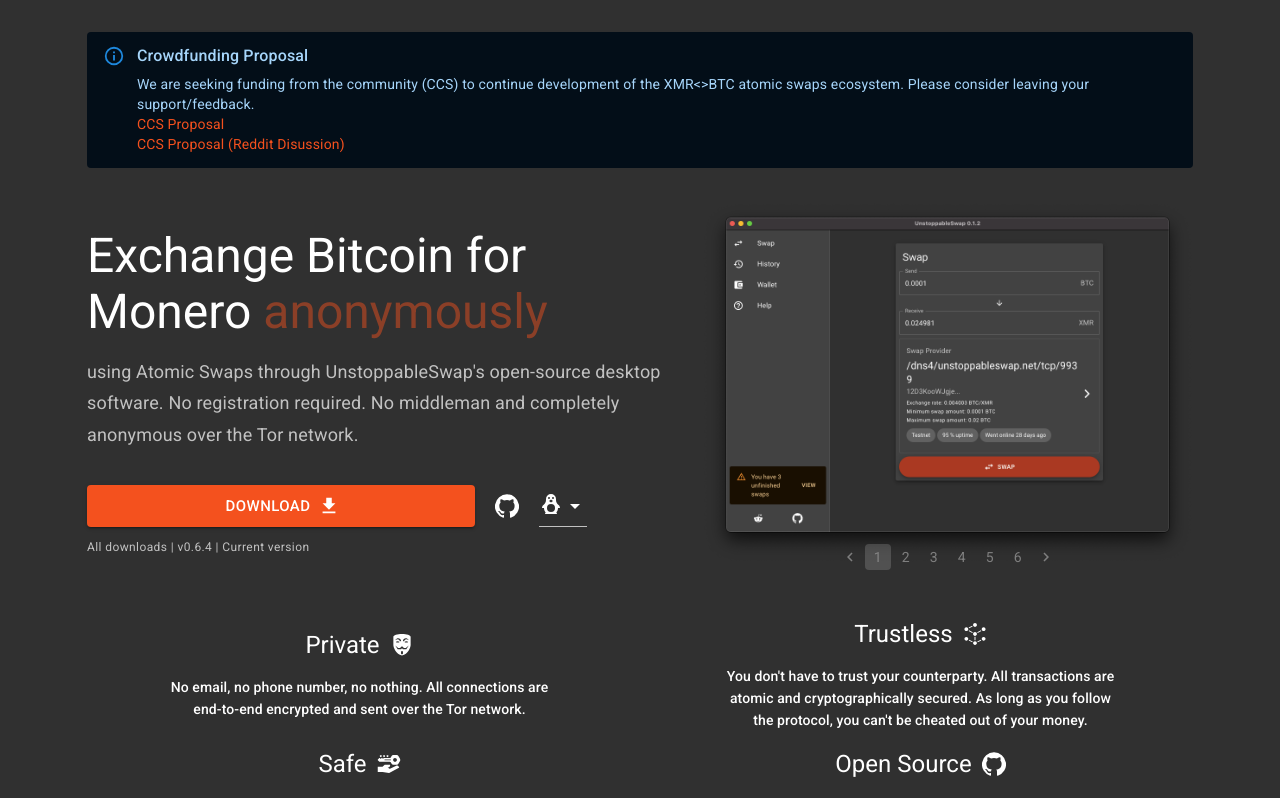
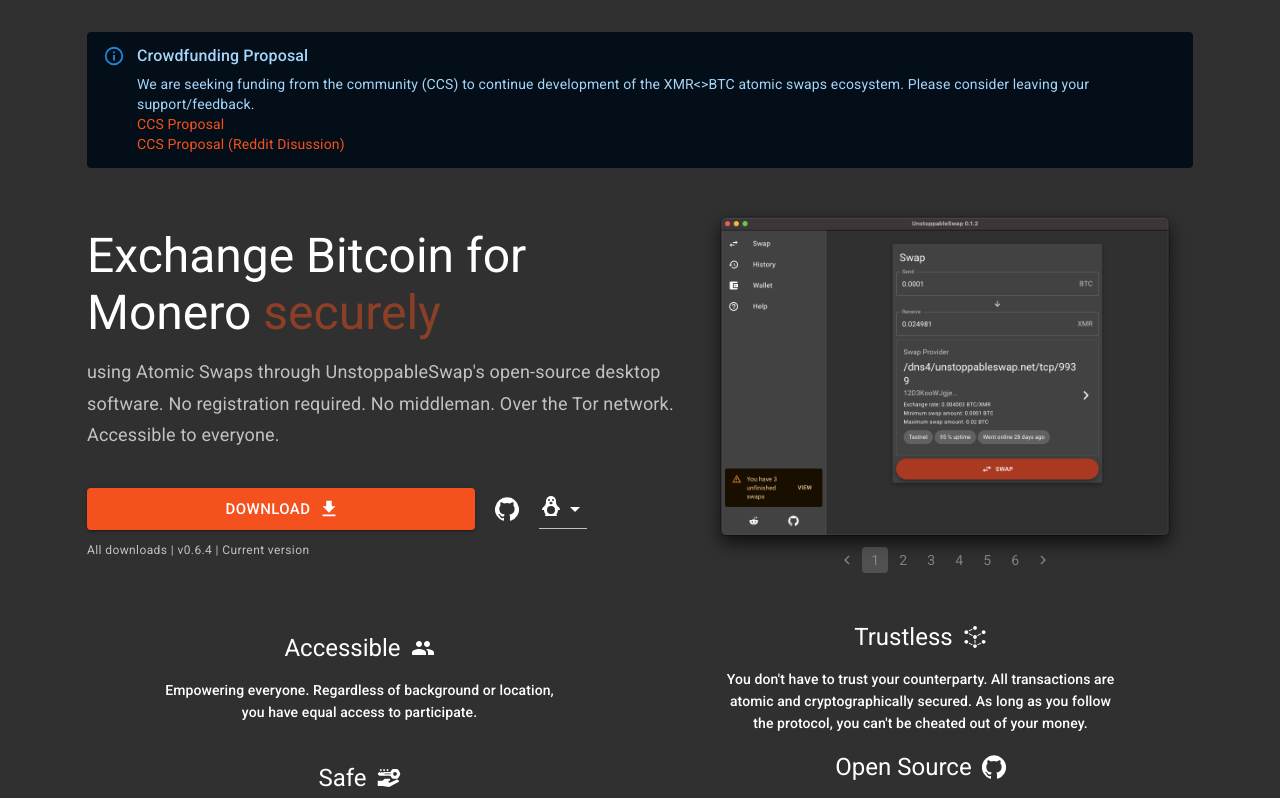
Before and after one commit to UnstoppableSwap/unstoppableswap-site, a React (Vite) app: page / in a window 1280 px wide. Shown: the top 798 px of the page. Built offline with nearby package versions, Linux system fonts and the light colour scheme; no server answers.

Commit message:
feat: replace keywords

```diff
--- a/src/components/MarketingPhraseHeadline.tsx
+++ b/src/components/MarketingPhraseHeadline.tsx
@@ -1,5 +1,5 @@
+import { Box, makeStyles, Typography } from "@material-ui/core";
 import { useEffect, useState } from "react";
-import { Typography, makeStyles, Box } from "@material-ui/core";
 
 const WORD_CHANGE_INTERVAL_SECS = 3;
 
@@ -30,7 +30,6 @@
 
   const strings = [
     "trustlessly",
-    "anonymously",
     "securely",
     "without risk",
     "freely",
@@ -65,8 +64,8 @@
         }}
       >
         using Atomic Swaps through UnstoppableSwap's open-source desktop
-        software. No registration required. No middleman and completely
-        anonymous over the Tor network.
+        software. No registration required. No middleman. Over the Tor network.
+        Accessible to everyone.
       </Typography>
     </Box>
   );
--- a/src/components/icons/AnonymousIcon.tsx
+++ /dev/null
@@ -1,22 +0,0 @@
-import { SvgIcon } from "@material-ui/core";
-
-const AnonymousIcon = (props: unknown) => (
-  <SvgIcon {...props}>
-    <svg
-      xmlns="http://www.w3.org/2000/svg"
-      aria-hidden="true"
-      role="img"
-      width="1em"
-      height="1em"
-      preserveAspectRatio="xMidYMid meet"
-      viewBox="0 0 50 50"
-    >
-      <path
-        fill="currentColor"
-        d="M 25 2 C 15.058594 2 7 4.6875 7 8 C 7 8 7 16.082031 7 25 C 7 30.082031 12.417969 44.082031 25 47 C 37.582031 44.082031 43 30.082031 43 25 C 43 16.082031 43 8 43 8 C 43 4.6875 34.941406 2 25 2 Z M 17 11 C 20.4375 11 22.195313 14.074219 22.5625 14.4375 C 23.148438 15.023438 23.148438 15.976563 22.5625 16.558594 C 21.976563 17.144531 21.023438 17.144531 20.441406 16.558594 C 20.027344 16.148438 18.6875 13 16 13 C 14.613281 13 12.953125 13.640625 11 15 C 12.855469 11.878906 15.003906 11 17 11 Z M 20 18.5 C 19.082031 19.40625 17.640625 20 16 20 C 14.359375 20 12.917969 19.40625 12 18.5 C 12.917969 17.59375 14.359375 17 16 17 C 17.640625 17 19.082031 17.59375 20 18.5 Z M 27 43 L 25 45 L 23 43 L 23 38 L 27 38 Z M 34 34 L 27 34 L 25 32 L 23 34 L 16 34 L 11 26 L 17 31 L 21 31 L 24 28 L 26 28 L 29 31 L 33 31 L 39 26 Z M 30 18.5 C 30.917969 17.59375 32.359375 17 34 17 C 35.640625 17 37.082031 17.59375 38 18.5 C 37.082031 19.40625 35.640625 20 34 20 C 32.359375 20 30.917969 19.40625 30 18.5 Z M 34 13 C 31.3125 13 29.972656 16.148438 29.5625 16.5625 C 28.976563 17.148438 28.023438 17.148438 27.441406 16.5625 C 26.855469 15.976563 26.855469 15.023438 27.441406 14.441406 C 27.804688 14.074219 29.5625 11 33 11 C 34.996094 11 37.144531 11.878906 39 15 C 37.046875 13.640625 35.386719 13 34 13 Z"
-      ></path>
-    </svg>
-  </SvgIcon>
-);
-
-export default AnonymousIcon;
--- a/src/components/sections/FeaturesSection.tsx
+++ b/src/components/sections/FeaturesSection.tsx
@@ -1,8 +1,8 @@
 import { Box, makeStyles, Typography } from "@material-ui/core";
-import AnonymousIcon from "../icons/AnonymousIcon";
 import GitHubIcon from "@material-ui/icons/GitHub";
+import PeopleIcon from "@material-ui/icons/People";
+import CryptographyIcon from "../icons/CryptographyIcon";
 import DecentralizedIcon from "../icons/DecentralizedIcon";
-import CryptographyIcon from "../icons/CryptographyIcon";
 
 const useStyles = makeStyles((theme) => ({
   outer: {
@@ -57,11 +57,10 @@
 
   let content: { title: string; description: string; icon: JSX.Element }[] = [
     {
-      title: "Private",
+      title: "Accessible",
       description:
-        "No email, no phone number, no nothing. All connections are end-to-end encrypted and sent over the Tor network.",
-      // @ts-ignore
-      icon: <AnonymousIcon />,
+        "Empowering everyone. Regardless of background or location, you have equal access to participate.",
+      icon: <PeopleIcon />,
     },
     {
       title: "Trustless",
@@ -72,7 +71,7 @@
     {
       title: "Safe",
       description:
-        "UnstoppableSwap never holds your funds. You are always in sole possesion of the crypographic keys required to spend your coins.",
+        "We never hold your funds. You are always in sole possesion of the crypographic keys required to spend your coins.",
       icon: <CryptographyIcon />,
     },
     {
```
